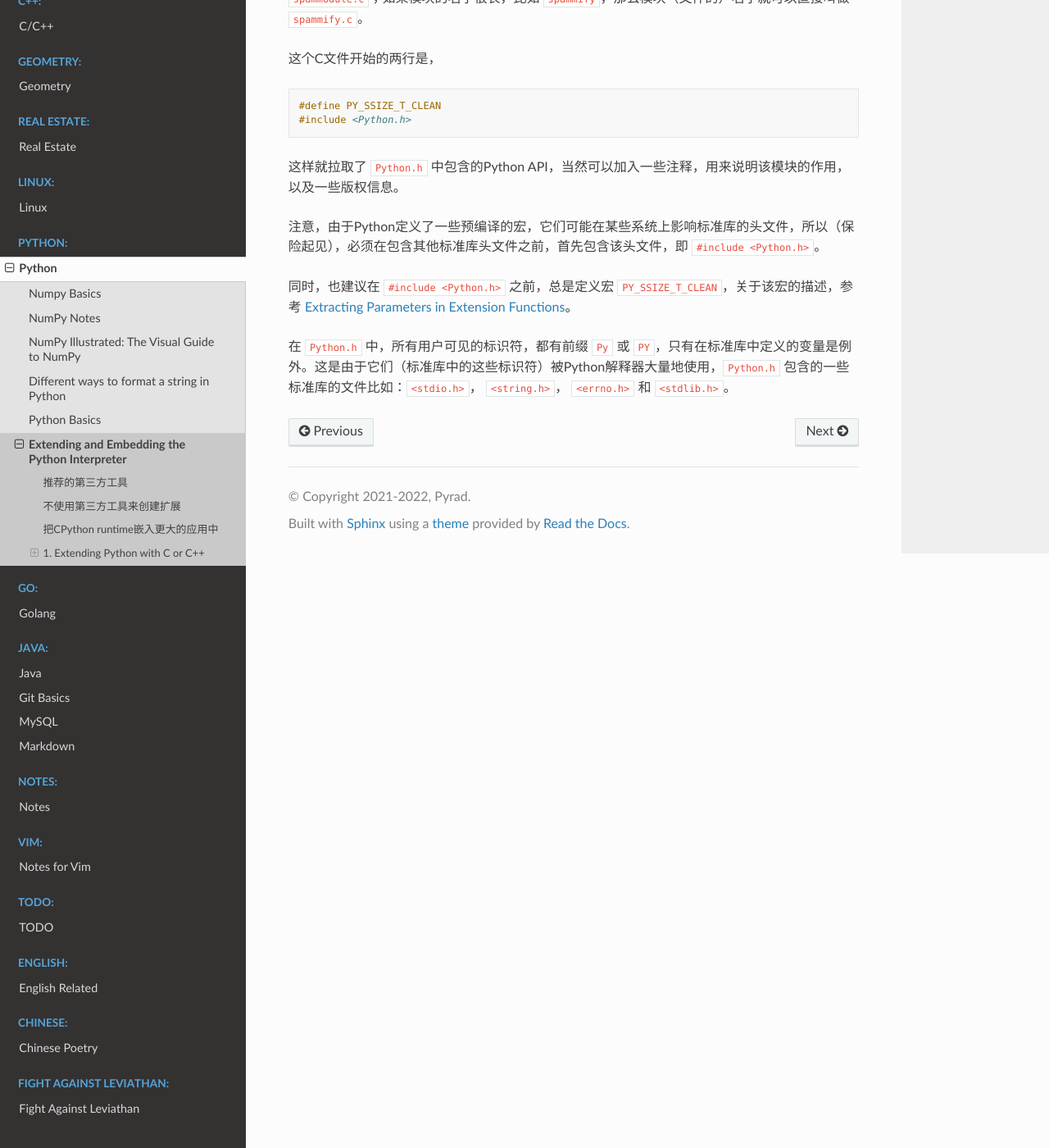
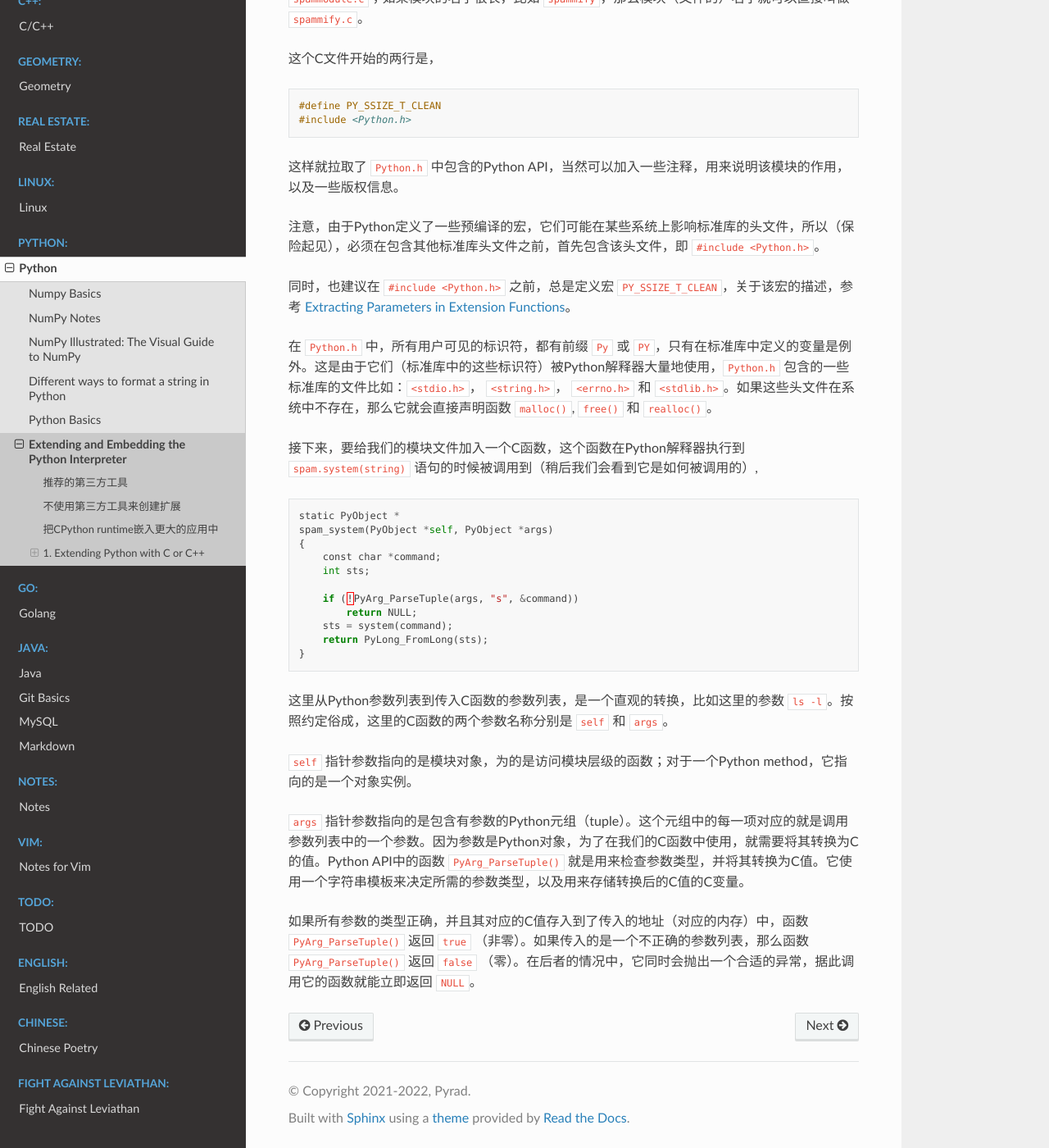
Before and after one commit to Pyrad/pyradnotes, a Sphinx documentation site: the page built from source/Python/ExtendingAndEmbeddingThePythonInterpreter.md, in a window 1280 px wide and 1400 px high, scrolled down 2851 px. Shown: the whole window at 82% size. Built offline with Sphinx 7.4.7 and the Read the Docs theme 2.0.0, drawn with Linux system fonts in a browser that asks for light colours; pages that are not in the unit, such as notebooks, are missing from menus.

Commit message:
Python EnEPI Finished section 1.1

````diff
--- a/source/Python/ExtendingAndEmbeddingThePythonInterpreter.md
+++ b/source/Python/ExtendingAndEmbeddingThePythonInterpreter.md
@@ -105,4 +105,28 @@ status = spam.system("ls -l")
 
 同时，也建议在  `#include <Python.h>` 之前，总是定义宏 `PY_SSIZE_T_CLEAN`，关于该宏的描述，参考 [Extracting Parameters in Extension Functions](https://docs.python.org/3/extending/extending.html#extracting-parameters-in-extension-functions)。
 
-在 `Python.h` 中，所有用户可见的标识符，都有前缀 `Py` 或 `PY`，只有在标准库中定义的变量是例外。这是由于它们（标准库中的这些标识符）被Python解释器大量地使用，`Python.h` 包含的一些标准库的文件比如：`<stdio.h>`， `<string.h>`， `<errno.h>` 和 `<stdlib.h>`。
+在 `Python.h` 中，所有用户可见的标识符，都有前缀 `Py` 或 `PY`，只有在标准库中定义的变量是例外。这是由于它们（标准库中的这些标识符）被Python解释器大量地使用，`Python.h` 包含的一些标准库的文件比如：`<stdio.h>`， `<string.h>`， `<errno.h>` 和 `<stdlib.h>`。如果这些头文件在系统中不存在，那么它就会直接声明函数 `malloc()`, `free()` 和 `realloc()`。
+
+接下来，要给我们的模块文件加入一个C函数，这个函数在Python解释器执行到 `spam.system(string)` 语句的时候被调用到（稍后我们会看到它是如何被调用的）,
+
+```python
+static PyObject *
+spam_system(PyObject *self, PyObject *args)
+{
+    const char *command;
+    int sts;
+
+    if (!PyArg_ParseTuple(args, "s", &command))
+        return NULL;
+    sts = system(command);
+    return PyLong_FromLong(sts);
+}
+```
+
+这里从Python参数列表到传入C函数的参数列表，是一个直观的转换，比如这里的参数 `ls -l`。按照约定俗成，这里的C函数的两个参数名称分别是 `self` 和 `args`。
+
+`self` 指针参数指向的是模块对象，为的是访问模块层级的函数；对于一个Python method，它指向的是一个对象实例。
+
+`args` 指针参数指向的是包含有参数的Python元组（tuple）。这个元组中的每一项对应的就是调用参数列表中的一个参数。因为参数是Python对象，为了在我们的C函数中使用，就需要将其转换为C的值。Python API中的函数 `PyArg_ParseTuple()` 就是用来检查参数类型，并将其转换为C值。它使用一个字符串模板来决定所需的参数类型，以及用来存储转换后的C值的C变量。
+
+如果所有参数的类型正确，并且其对应的C值存入到了传入的地址（对应的内存）中，函数 `PyArg_ParseTuple()` 返回 `true` （非零）。如果传入的是一个不正确的参数列表，那么函数 `PyArg_ParseTuple()` 返回 `false` （零）。在后者的情况中，它同时会抛出一个合适的异常，据此调用它的函数就能立即返回 `NULL`。
````
